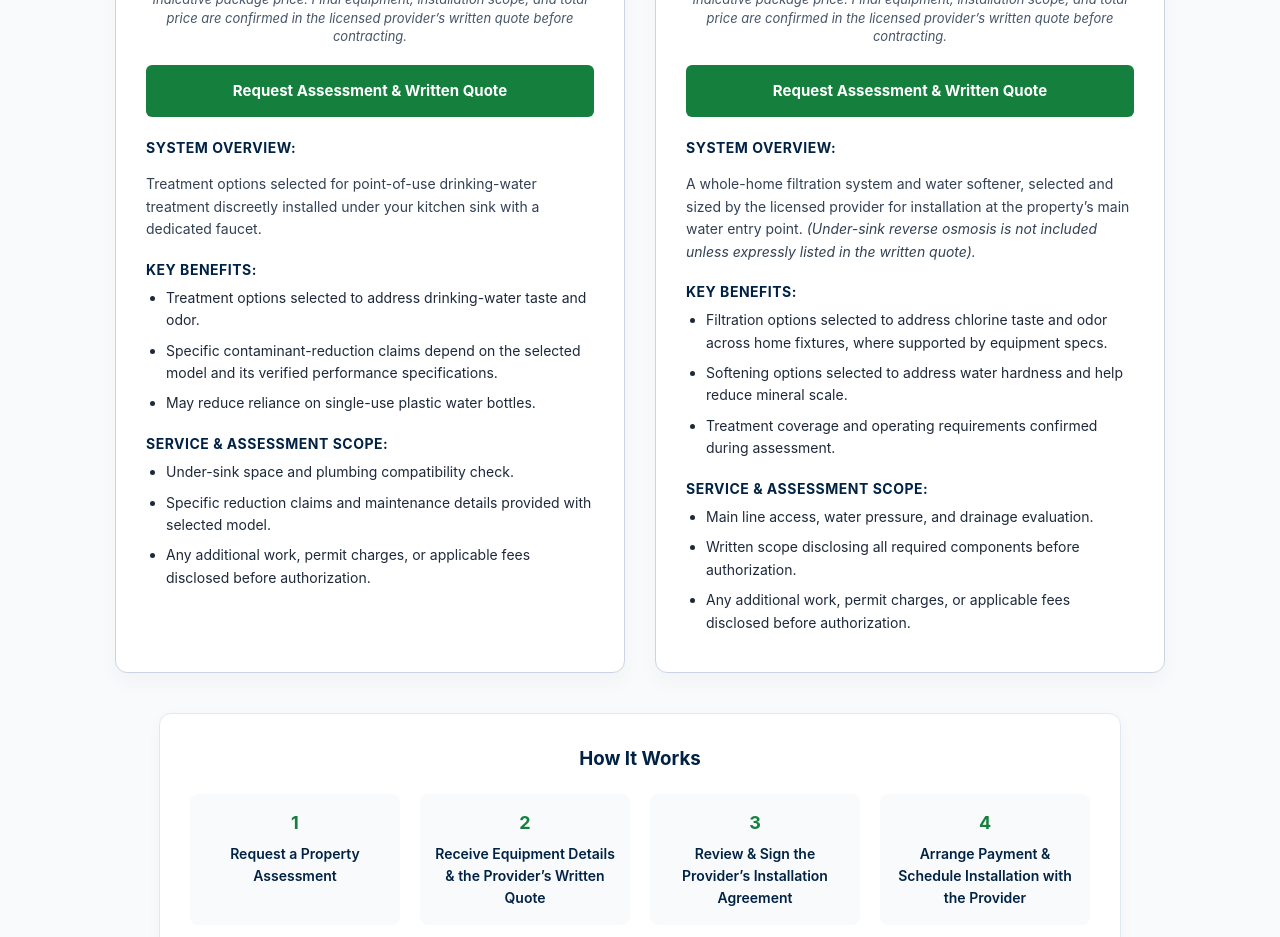
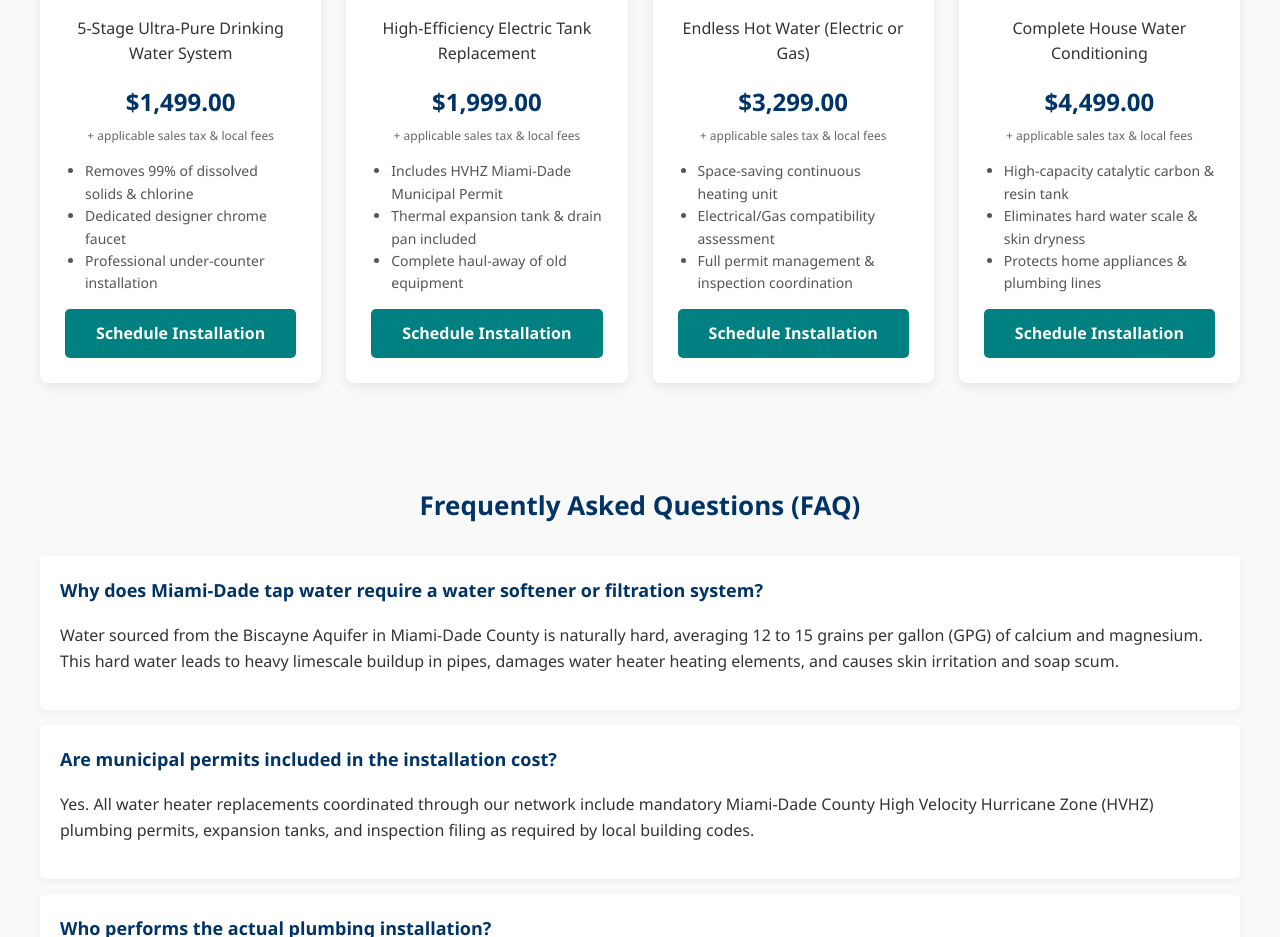
Before and after one commit to pelaez79/miamipureplumbing, a plain HTML site: page index.html in a window 1280 px wide. Shown: the part 681-1618 px from the top of the page. Drawn offline with Linux system fonts and the light colour scheme.

Commit message:
Revise index.html for new branding and offerings
Updated HTML structure, styles, and content for Miami Pure Plumbing website.

```diff
--- a/index.html
+++ b/index.html
@@ -3,284 +3,166 @@
 <head>
     <meta charset="UTF-8">
     <meta name="viewport" content="width=device-width, initial-scale=1.0">
-    <title>Miami Pure Plumbing | Home Water Treatment Assessments</title>
-    <meta name="description" content="Water treatment and filtration solutions for homes in Miami-Dade, FL. Request an under-sink RO or whole-home system assessment and written quote.">
+    <title>Miami Pure Plumbing | Premium Water Treatment & Water Heaters</title>
+    <meta name="description" content="High-efficiency water heaters, reverse osmosis, and whole-home filtration in Miami-Dade County. Licensed & insured contractor network.">
     <style>
         :root {
-            --primary: #002244;
-            --accent: #15803d;
-            --accent-hover: #166534;
-            --btn-blue: #0369a1;
-            --btn-blue-hover: #075985;
-            --bg: #f8fafc;
-            --text: #0f172a;
-            --card-border: #cbd5e1;
+            --primary: #003366;
+            --secondary: #008080;
+            --dark: #111111;
+            --light: #f9f9f9;
+            --accent: #e67e22;
         }
-        body {
-            font-family: -apple-system, BlinkMacSystemFont, "Segoe UI", Roboto, Helvetica, Arial, sans-serif;
-            margin: 0;
-            padding: 0;
-            background-color: var(--bg);
-            color: var(--text);
-            line-height: 1.6;
-        }
-        header {
-            background-color: var(--primary);
-            color: #ffffff;
-            padding: 25px 20px;
-            text-align: center;
-        }
-        header h1 { margin: 0; font-size: 28px; font-weight: 700; }
-        header p { margin: 8px 0 0; color: #bae6fd; font-size: 15px; }
+        body { font-family: 'Segoe UI', Tahoma, Geneva, Verdana, sans-serif; margin: 0; padding: 0; color: #333; background-color: var(--light); line-height: 1.6; }
+        header { background: var(--primary); color: white; padding: 15px 20px; text-align: center; }
+        header h1 { margin: 0; font-size: 28px; }
+        header p { margin: 5px 0 0; font-size: 14px; opacity: 0.9; }
 
-        /* Contact Quick Bar */
-        .contact-bar {
-            background-color: #001830;
-            text-align: center;
-            padding: 12px 20px;
-            display: flex;
-            justify-content: center;
-            align-items: center;
-            gap: 15px;
-            flex-wrap: wrap;
-        }
-        .call-btn {
-            display: inline-block;
-            background-color: var(--accent);
-            color: #ffffff;
-            padding: 10px 20px;
-            text-decoration: none;
-            font-weight: bold;
-            border-radius: 6px;
-            font-size: 15px;
-            transition: background 0.2s;
-        }
-        .call-btn:hover { background-color: var(--accent-hover); }
+        .hero { background: linear-gradient(rgba(0,51,102,0.85), rgba(0,51,102,0.85)), url('miami-water.jpg') center/cover; padding: 60px 20px; text-align: center; color: white; }
+        .hero h2 { font-size: 32px; margin-bottom: 10px; }
+        .hero p { font-size: 18px; max-width: 700px; margin: 0 auto 20px; }
 
-        .email-btn {
-            display: inline-block;
-            background-color: var(--btn-blue);
-            color: #ffffff;
-            padding: 10px 20px;
-            text-decoration: none;
-            font-weight: bold;
-            border-radius: 6px;
-            font-size: 15px;
-            transition: background 0.2s;
-        }
-        .email-btn:hover { background-color: var(--btn-blue-hover); }
+        .btn { background: var(--secondary); color: white; padding: 12px 25px; text-decoration: none; border-radius: 5px; font-weight: bold; display: inline-block; border: none; cursor: pointer; }
+        .btn:hover { background: #005757; }
 
-        .support-text { color: #f1f5f9; font-size: 14px; }
+        .container { max-width: 1200px; margin: auto; padding: 40px 20px; }
+        .section-title { text-align: center; color: var(--primary); margin-bottom: 30px; font-size: 26px; }
 
-        /* Intro Banner */
-        .info-banner {
-            background-color: #ffffff;
-            border-left: 5px solid var(--primary);
-            padding: 25px;
-            max-width: 900px;
-            margin: 30px auto;
-            border-radius: 8px;
-            box-shadow: 0 2px 10px rgba(0,0,0,0.04);
-        }
-        .info-banner h2 { color: var(--primary); margin-top: 0; font-size: 20px; }
-        .info-banner p { margin-bottom: 0; font-size: 15px; color: #334155; }
+        .products-grid { display: grid; grid-template-columns: repeat(auto-fit, minmax(260px, 1fr)); gap: 25px; }
+        .card { background: white; border-radius: 8px; box-shadow: 0 4px 12px rgba(0,0,0,0.08); padding: 25px; text-align: center; display: flex; flex-direction: column; justify-content: space-between; border-top: 4px solid var(--secondary); }
+        .price { font-size: 24px; font-weight: bold; color: var(--primary); margin: 15px 0 5px; }
+        .tax-note { font-size: 12px; color: #666; margin-bottom: 15px; }
+        .card ul { text-align: left; padding-left: 20px; font-size: 14px; color: #555; }
 
-        .section-title { text-align: center; color: var(--primary); margin: 40px 20px 5px; font-size: 24px; }
-        .section-subtitle { text-align: center; color: #475569; margin-bottom: 30px; font-size: 15px; }
+        /* FAQ Styling */
+        .faq-item { background: white; border-radius: 6px; padding: 20px; margin-bottom: 15px; box-shadow: 0 2px 6px rgba(0,0,0,0.05); }
+        .faq-item h3 { margin-top: 0; color: var(--primary); font-size: 18px; }
 
-        /* Options Grid */
-        .pricing-grid {
-            max-width: 1050px;
-            margin: 0 auto 40px;
-            padding: 0 20px;
-            display: grid;
-            grid-template-columns: repeat(auto-fit, minmax(320px, 1fr));
-            gap: 30px;
-            justify-content: center;
-        }
+        /* Legal & Trust Footer Section */
+        .trust-section { background: #eef4f8; padding: 30px 20px; border-top: 1px solid #ddd; margin-top: 40px; font-size: 13px; color: #555; }
+        .trust-section h4 { color: var(--primary); margin-top: 0; }
 
-        .card {
-            background: #ffffff;
-            border: 1px solid var(--card-border);
-            border-radius: 12px;
-            padding: 30px;
-            box-shadow: 0 10px 20px rgba(0,0,0,0.03);
-            display: flex;
-            flex-direction: column;
-            justify-content: space-between;
-        }
-        .card h3 { color: var(--primary); margin-top: 0; font-size: 21px; border-bottom: 2px solid #f1f5f9; padding-bottom: 12px; }
-        .price { font-size: 30px; font-weight: 800; color: var(--primary); margin: 10px 0 5px; text-align: center; }
-        .price-note { font-size: 13px; color: #475569; text-align: center; margin-bottom: 20px; font-style: italic; line-height: 1.4; }
-
-        .btn-quote {
-            display: block;
-            background-color: var(--accent);
-            color: #ffffff;
-            text-align: center;
-            padding: 14px;
-            text-decoration: none;
-            font-weight: bold;
-            border-radius: 6px;
-            margin-bottom: 20px;
-            font-size: 15px;
-            transition: background 0.2s;
-        }
-        .btn-quote:hover { background-color: var(--accent-hover); }
-
-        h4 { margin: 18px 0 6px; font-size: 14px; color: var(--primary); text-transform: uppercase; letter-spacing: 0.5px; }
-        ul { padding-left: 20px; font-size: 14px; color: #1e293b; margin: 0; }
-        li { margin-bottom: 8px; }
-
-        /* How It Works Section */
-        .how-it-works {
-            background-color: #ffffff;
-            max-width: 900px;
-            margin: 40px auto 60px;
-            padding: 30px;
-            border-radius: 12px;
-            box-shadow: 0 4px 15px rgba(0,0,0,0.03);
-            border: 1px solid #e2e8f0;
-        }
-        .steps-grid {
-            display: grid;
-            grid-template-columns: repeat(auto-fit, minmax(200px, 1fr));
-            gap: 20px;
-            margin-top: 20px;
-            text-align: center;
-        }
-        .step-item { padding: 15px; background: #f8fafc; border-radius: 8px; }
-        .step-number { font-weight: bold; color: var(--accent); font-size: 18px; margin-bottom: 5px; }
-        .step-title { font-size: 14px; font-weight: 600; color: var(--primary); }
-
-        footer {
-            background-color: var(--primary);
-            color: #cbd5e1;
-            text-align: center;
-            padding: 30px 20px;
-            font-size: 13px;
-            line-height: 1.6;
-        }
-        footer a { color: #7dd3fc; text-decoration: underline; }
+        footer { background: var(--dark); color: white; text-align: center; padding: 20px; font-size: 14px; }
+        footer a { color: #88c0d0; text-decoration: none; }
     </style>
 </head>
 <body>
 
 <header>
     <h1>Miami Pure Plumbing</h1>
-        <p>Water Treatment &amp; Filtration Solutions for Miami-Dade Homes</p>
+    <p>Premium Water Treatment & Water Heating Solutions | Miami-Dade County</p>
 </header>
 
-    <!-- Barra de contacto rápido -->
-    <div class="contact-bar">
-        <span class="support-text">Have Questions or Need an On-Site Assessment?</span>
-        <a href="tel:7868070105" class="call-btn">📞 Call / Text: (786) 807-0105</a>
-        <a href="mailto:miamipureplumbing@yahoo.com?subject=Water%20Assessment%20Request&body=Hello%20Miami%20Pure%20Plumbing%20Team%2C%0A%0AI%20would%20like%20to%20request%20a%20property%20assessment%20and%20written%20quote.%0A%0AFull%20Name%3A%20%0APhone%20Number%3A%20%0AProperty%20Address%20%2F%20Zip%20Code%3A%20%0AHome%20Type%20(Single-Family%20%2F%20Condo)%3A%20%0ASystem%20of%20Interest%20(Under-Sink%20RO%20%2F%20Whole-Home)%3A%20%0A%0AThank%20you!" class="email-btn">✉️ Request Assessment via Email</a>
-    </div>
+<section class="hero">
+    <h2>Pure, Clean Water & Reliable Heating for Miami Homes</h2>
+    <p>Pre-screened, licensed, and insured plumbing solutions tailored specifically to South Florida's local water profile.</p>
+    <a href="#products" class="btn">Explore Packages & Pricing</a>
+</section>
 
-    <!-- Etiqueta Main para Accesibilidad y Estructura -->
-    <main>
-        <!-- Banner de Introducción -->
-        <div class="info-banner">
-            <h2>Finding the Right Treatment Option for Your Home</h2>
-            <p>Looking to improve drinking-water taste or address mineral buildup? We help you compare under-sink and whole-home treatment options based on your home’s specific layout, water needs, and verified equipment performance specifications.</p>
-        </div>
+<div class="container" id="products">
+    <h2 class="section-title">Transparent Package Pricing</h2>
+    <div class="products-grid">
 
-        <h2 class="section-title">Explore Water Treatment Packages</h2>
-        <p class="section-subtitle">Pricing guidance before property assessment</p>
-
-        <div class="pricing-grid">
-
-            <!-- OPCIÓN 1: UNDER-SINK RO -->
+        <!-- Package 1 -->
         <div class="card">
             <div>
                 <h3>Under-Sink Reverse Osmosis</h3>
-                    <div class="price">$1,300.00 USD</div>
-                    <div class="price-note">Indicative package price. Final equipment, installation scope, and total price are confirmed in the licensed provider’s written quote before contracting.</div>
+                <p>5-Stage Ultra-Pure Drinking Water System</p>
+                <div class="price">$1,499.00</div>
+                <div class="tax-note">+ applicable sales tax & local fees</div>
+                <ul>
+                    <li>Removes 99% of dissolved solids & chlorine</li>
+                    <li>Dedicated designer chrome faucet</li>
+                    <li>Professional under-counter installation</li>
+                </ul>
+            </div>
+            <a href="#contact" class="btn">Schedule Installation</a>
+        </div>
 
-                    <a href="mailto:miamipureplumbing@yahoo.com?subject=Under-Sink%20RO%20Assessment%20Request&body=Hello%20Team%2C%0A%0AI%20am%20interested%20in%20an%20assessment%20for%20the%20Under-Sink%20Reverse%20Osmosis%20system.%0A%0AName%3A%20%0APhone%3A%20%0AAddress%20%2F%20Zip%20Code%3A%20%0AHome%20Type%3A%20" class="btn-quote">
-                        Request Assessment &amp; Written Quote
-                    </a>
+        <!-- Package 2 -->
+        <div class="card">
+            <div>
+                <h3>Standard 50-Gal Water Heater</h3>
+                <p>High-Efficiency Electric Tank Replacement</p>
+                <div class="price">$1,999.00</div>
+                <div class="tax-note">+ applicable sales tax & local fees</div>
+                <ul>
+                    <li>Includes HVHZ Miami-Dade Municipal Permit</li>
+                    <li>Thermal expansion tank & drain pan included</li>
+                    <li>Complete haul-away of old equipment</li>
+                </ul>
+            </div>
+            <a href="#contact" class="btn">Schedule Installation</a>
+        </div>
 
-                    <h4>System Overview:</h4>
-                    <p style="font-size: 14px; color: #334155;">Treatment options selected for point-of-use drinking-water treatment discreetly installed under your kitchen sink with a dedicated faucet.</p>
+        <!-- Package 3 -->
+        <div class="card">
+            <div>
+                <h3>Tankless Water Heater Upgrade</h3>
+                <p>Endless Hot Water (Electric or Gas)</p>
+                <div class="price">$3,299.00</div>
+                <div class="tax-note">+ applicable sales tax & local fees</div>
+                <ul>
+                    <li>Space-saving continuous heating unit</li>
+                    <li>Electrical/Gas compatibility assessment</li>
+                    <li>Full permit management & inspection coordination</li>
+                </ul>
+            </div>
+            <a href="#contact" class="btn">Schedule Installation</a>
+        </div>
 
-                    <h4>Key Benefits:</h4>
+        <!-- Package 4 -->
+        <div class="card">
+            <div>
+                <h3>Whole-Home Softening & Filter</h3>
+                <p>Complete House Water Conditioning</p>
+                <div class="price">$4,499.00</div>
+                <div class="tax-note">+ applicable sales tax & local fees</div>
                 <ul>
-                        <li>Treatment options selected to address drinking-water taste and odor.</li>
-                        <li>Specific contaminant-reduction claims depend on the selected model and its verified performance specifications.</li>
-                        <li>May reduce reliance on single-use plastic water bottles.</li>
+                    <li>High-capacity catalytic carbon & resin tank</li>
+                    <li>Eliminates hard water scale & skin dryness</li>
+                    <li>Protects home appliances & plumbing lines</li>
                 </ul>
+            </div>
+            <a href="#contact" class="btn">Schedule Installation</a>
+        </div>
 
-                    <h4>Service &amp; Assessment Scope:</h4>
-                    <ul>
-                        <li>Under-sink space and plumbing compatibility check.</li>
-                        <li>Specific reduction claims and maintenance details provided with selected model.</li>
-                        <li>Any additional work, permit charges, or applicable fees disclosed before authorization.</li>
-                    </ul>
     </div>
 </div>
 
-            <!-- OPCIÓN 2: WHOLE-HOME -->
-            <div class="card">
-                <div>
-                    <h3>Whole-Home Filtration &amp; Softening</h3>
-                    <div class="price">$4,000.00 USD</div>
-                    <div class="price-note">Indicative package price. Final equipment, installation scope, and total price are confirmed in the licensed provider’s written quote before contracting.</div>
+<!-- FAQ SECTION -->
+<div class="container">
+    <h2 class="section-title">Frequently Asked Questions (FAQ)</h2>
 
-                    <a href="mailto:miamipureplumbing@yahoo.com?subject=Whole-Home%20System%20Assessment%20Request&body=Hello%20Team%2C%0A%0AI%20am%20interested%20in%20a%20property%20assessment%20for%20the%20Whole-Home%20Filtration%20%26%20Softening%20system.%0A%0AName%3A%20%0APhone%3A%20%0AAddress%20%2F%20Zip%20Code%3A%20%0AHome%20Type%3A%20" class="btn-quote">
-                        Request Assessment &amp; Written Quote
-                    </a>
+    <div class="faq-item">
+        <h3>Why does Miami-Dade tap water require a water softener or filtration system?</h3>
+        <p>Water sourced from the Biscayne Aquifer in Miami-Dade County is naturally hard, averaging 12 to 15 grains per gallon (GPG) of calcium and magnesium. This hard water leads to heavy limescale buildup in pipes, damages water heater heating elements, and causes skin irritation and soap scum.</p>
+    </div>
 
-                    <h4>System Overview:</h4>
-                    <p style="font-size: 14px; color: #334155;">A whole-home filtration system and water softener, selected and sized by the licensed provider for installation at the property’s main water entry point. <i>(Under-sink reverse osmosis is not included unless expressly listed in the written quote).</i></p>
+    <div class="faq-item">
+        <h3>Are municipal permits included in the installation cost?</h3>
+        <p>Yes. All water heater replacements coordinated through our network include mandatory Miami-Dade County High Velocity Hurricane Zone (HVHZ) plumbing permits, expansion tanks, and inspection filing as required by local building codes.</p>
+    </div>
 
-                    <h4>Key Benefits:</h4>
-                    <ul>
-                        <li>Filtration options selected to address chlorine taste and odor across home fixtures, where supported by equipment specs.</li>
-                        <li>Softening options selected to address water hardness and help reduce mineral scale.</li>
-                        <li>Treatment coverage and operating requirements confirmed during assessment.</li>
-                    </ul>
-
-                    <h4>Service &amp; Assessment Scope:</h4>
-                    <ul>
-                        <li>Main line access, water pressure, and drainage evaluation.</li>
-                        <li>Written scope disclosing all required components before authorization.</li>
-                        <li>Any additional work, permit charges, or applicable fees disclosed before authorization.</li>
-                    </ul>
+    <div class="faq-item">
+        <h3>Who performs the actual plumbing installation?</h3>
+        <p>Installations are performed exclusively by independent, state-certified plumbing contractors (holding active CFC or PMC licenses in Florida) with full commercial liability insurance.</p>
     </div>
 </div>
 
+<!-- TRUST ESSENTIALS: PRIVACY & TERMS DISCLAIMER -->
+<section class="trust-section">
+    <div class="container">
+        <h4>Terms of Service & Agency Disclosure</h4>
+        <p>Miami Pure Plumbing operates strictly as a digital marketing, administrative coordination, and lead generation platform. Miami Pure Plumbing is not a licensed plumbing contractor and does not perform direct plumbing services. All plumbing installations, municipal permitting, and physical services are performed independently by licensed and insured Florida plumbing contractors (CFC/PMC). Contracting, warranties, and direct billing occur between the property owner and the assigned licensed plumbing contractor.</p>
+
+        <h4>Privacy Policy Summary (FIPA / CCPA Compliant)</h4>
+        <p>Your privacy is paramount. Information submitted through our assessment forms (including name, telephone number, address, and service interest) is strictly used to coordinate service estimates with our local licensed plumbing partners. We do not sell, rent, or trade personal customer data to third-party marketers.</p>
     </div>
-
-        <!-- How It Works Section -->
-        <div class="how-it-works">
-            <h3 style="text-align: center; color: var(--primary); margin-top: 0;">How It Works</h3>
-            <div class="steps-grid">
-                <div class="step-item">
-                    <div class="step-number">1</div>
-                    <div class="step-title">Request a Property Assessment</div>
-                </div>
-                <div class="step-item">
-                    <div class="step-number">2</div>
-                    <div class="step-title">Receive Equipment Details &amp; the Provider’s Written Quote</div>
-                </div>
-                <div class="step-item">
-                    <div class="step-number">3</div>
-                    <div class="step-title">Review &amp; Sign the Provider’s Installation Agreement</div>
-                </div>
-                <div class="step-item">
-                    <div class="step-number">4</div>
-                    <div class="step-title">Arrange Payment &amp; Schedule Installation with the Provider</div>
-                </div>
-            </div>
-        </div>
-    </main>
+</section>
 
 <footer>
-        <p>&copy; 2026 Miami Pure Plumbing. All rights reserved. Servicing Miami-Dade, FL.<br>
-        Miami Pure Plumbing provides marketing and administrative coordination and is not the installation contractor. Installation services are offered, contracted, billed, and performed by independent licensed plumbing providers. The assigned provider’s legal name, applicable license number, and insurance information will be disclosed before you enter an installation agreement. Installation payments are made directly to that provider.<br>
-        Contact &amp; Inquiries: <a href="tel:7868070105">(786) 807-0105</a> | <a href="mailto:miamipureplumbing@yahoo.com">miamipureplumbing@yahoo.com</a></p>
+    <p>&copy; 2026 Miami Pure Plumbing. All rights reserved. | <a href="#privacy">Privacy Policy</a> | <a href="#terms">Terms of Service</a></p>
 </footer>
 
 </body>
```
Lines whose indentation alone changed are shown as unchanged.
